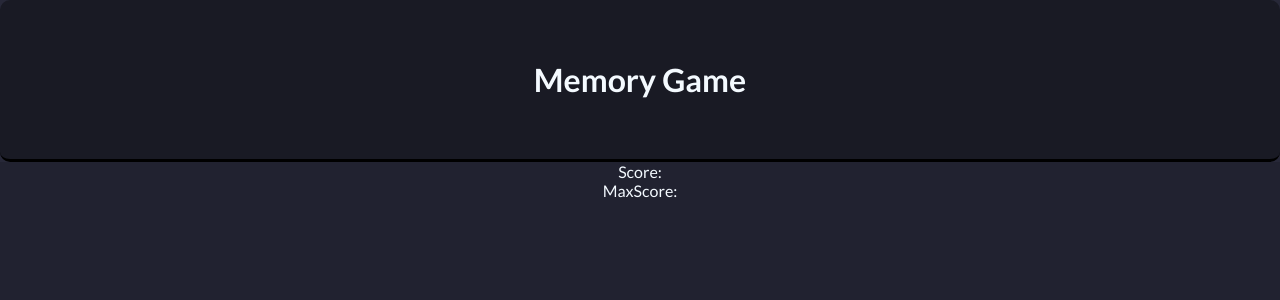
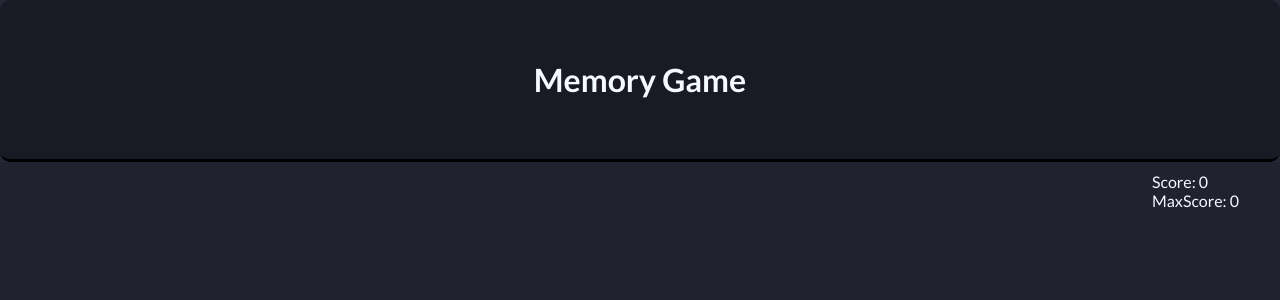
Before and after one commit to AbdirahmanFree/Memory-Game, a React (Vite) app in the folder memory/: page / in a window 1280 px wide. Shown: the top 300 px of the page. Built offline with nearby package versions, Linux system fonts and the light colour scheme; a web font is replaced by a local one.

Commit message:
built layout for cards and started with backend logic

```diff
--- a/memory/src/Card.jsx
+++ b/memory/src/Card.jsx
@@ -3,3 +3,5 @@ function Card(){
         <></>
     )
 }
+
+export {Card}
--- a/memory/src/Container.css
+++ b/memory/src/Container.css
@@ -7,3 +7,21 @@
     background-color: #212230;
 
 }
+
+.Score-Board {
+    width: 10%;
+    display: flex;
+    flex-direction: column;
+    margin-left: auto;
+    margin-top: 10px;
+    height: 20%;
+}
+
+.Container-Cards {
+    width: 100%;
+    height: 90%;
+    display: grid;
+    grid-template-columns: repeat(5,1fr);
+    grid-template-rows: repeat(3,1fr);
+    gap: 20px;
+}
--- a/memory/src/Container.jsx
+++ b/memory/src/Container.jsx
@@ -1,9 +1,19 @@
+import { useState } from 'react'
+import { Card } from './Card';
 import './Container.css'
 function Container(){
+    const [chosen, setChosen] = useState([]);
+    const [maxScore, setMaxScore] = useState(0);
+    const score = chosen.length
     return (
         <div className='Container-Main'>
-            <span>Score: </span>
-            <span>MaxScore: </span>
+            <div className='Score-Board'>
+                <span>Score: {score}</span>
+                <span>MaxScore: {maxScore}</span>
+            </div>
+            <div className='Container-Cards'>
+
+            </div>
         </div>
     )
 }
```
Also changed, not shown: memory/src/Header.css (line endings or trailing spaces).
